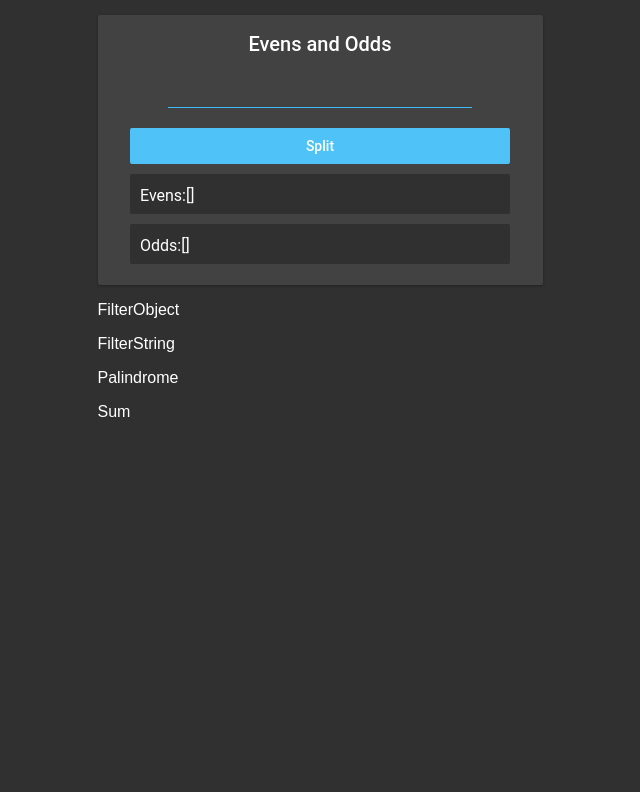
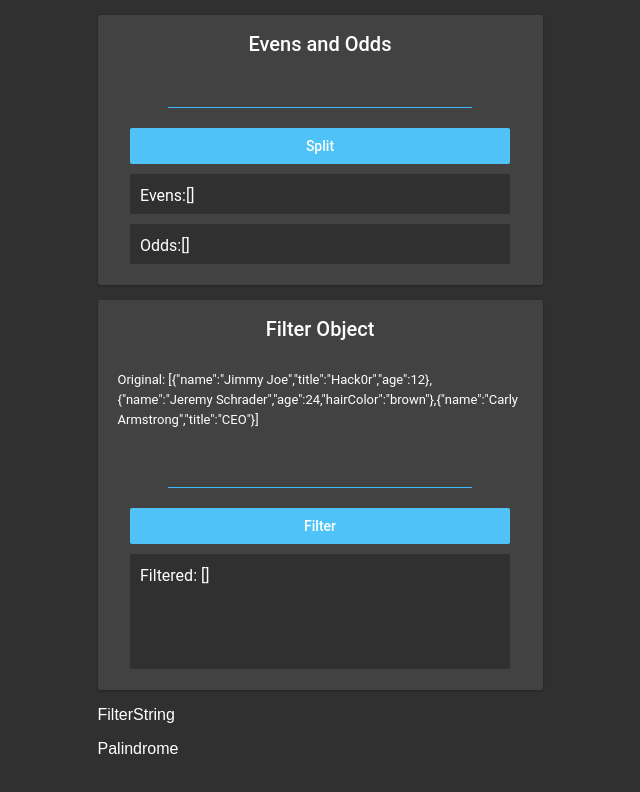
Before and after one commit to jerahmeelwilson/react-toy-problems, a React (Create React App) app: page / in a window 1280 px wide. Shown: the top 792 px of the page, without its empty margins (320-960 px from the left). Built offline with nearby package versions, Linux system fonts and the light colour scheme.

Commit message:
Completed Filter Object problem

```diff
--- a/src/components/Topics/EvenAndOdd.js
+++ b/src/components/Topics/EvenAndOdd.js
@@ -12,7 +12,6 @@ function EvenAndOdd() {
 
     function solveInput(event){
         event.preventDefault();
-        console.log("split")
         let nums = inputValue.split(',');
         let evens = [];
         let odds = [];
--- a/src/components/Topics/FilterObject.js
+++ b/src/components/Topics/FilterObject.js
@@ -1,14 +1,77 @@
-import React, { Component } from 'react';
+//import React, { Component } from 'react';
+import React, { useState} from 'react';
 
-// function EvenAndOdd() {
-//     return(<p>EvenAndOdd</p>)
+function FilterObject() {
+    const [inputValue, setInputValue] = useState("");
+    const [unFilteredArray, setUnfilteredArray] = useState (
+        [{ "name": "Jimmy Joe", "title": "Hack0r", "age": 12 }, { "name": "Jeremy Schrader", "age": 24, "hairColor": "brown" },{ "name": "Carly Armstrong", "title": "CEO" }]
+        )
+    const [filteredArray, setfilteredArray] = useState([]);
+
+    function handleInput(event){
+        setInputValue(event.target.value)
+    }
+    function solveInput(event){
+        event.preventDefault();
+        let filter = inputValue;
+        let filtered = unFilteredArray.filter((element) => {
+            return element.hasOwnProperty(filter);
+        })
+        setfilteredArray(filtered)
+        setInputValue("");
+    }
+
+    return (
+
+        <div className='puzzleBox filterObjectPB'>
+            <h4>Filter Object</h4>
+            <span className='puzzleText'>Original: {JSON.stringify(unFilteredArray)}</span>
+            <input value={inputValue}onChange={handleInput} className='inputLine'/>
+            <button onClick={solveInput}className='confirmationButton'>Filter</button>
+            <span className='resultsBox filterObjectRB'>Filtered: {JSON.stringify(filteredArray)}</span>
+        </div>)
+}
+
+// [ { "name": "Jimmy Joe", "title": "Hack0r", "age": 12 },
+//   { "name": "Jeremy Schrader", "age": 24, "hairColor": "brown" },
+//   { "name": "Carly Armstrong", "title": "CEO" } ]
+// class FilterObject extends Component{
+//     constructor(props){
+//         super(props)
+//         this.state = {
+//            unFilteredArray : [{ "name": "Jimmy Joe", "title": "Hack0r", "age": 12 },
+//            { "name": "Jeremy Schrader", "age": 24, "hairColor": "brown" },
+//            { "name": "Carly Armstrong", "title": "CEO" }],
+//            userInput : "",
+//            filteredArray : []
+//         }
+//         this.handleInput = this.handleInput.bind(this);
+//         this.solveInput = this.solveInput.bind(this);
+//     }
+
+//     handleInput(event){
+//         this.setState({userInput:event.target.value});
+//     }
+//     solveInput(event){
+//         event.preventDefault();
+//         let filter = this.state.userInput;
+//         let filtered = this.state.unFilteredArray.filter((element) => {
+//             return element.hasOwnProperty(filter);
+//         })
+//         this.setState({filteredArray:filtered});
+//     }
+
+//     render(){
+//         return (
+//             <div className='puzzleBox filterObjectPB'>
+//                 <h4>Filter Object</h4>
+//                 <span className='puzzleText'>Original: {JSON.stringify(this.state.unFilteredArray)}</span>
+//                 <input value={this.state.userInput}onChange={this.handleInput} className='inputLine'/>
+//                 <button onClick={this.solveInput}className='confirmationButton'>Filter</button>
+//                 <span className='resultsBox filterObjectRB'>Filtered: {JSON.stringify(this.state.filteredArray)}</span>
+//             </div>)
+//     }
 // }
-
-class FilterObject extends Component{
-    render(){
-        return(<p>FilterObject</p>)
-    }
-}
 
 
 export default FilterObject;
--- a/src/components/Topics/Sum.js
+++ b/src/components/Topics/Sum.js
@@ -1,14 +1,11 @@
-import React, { Component } from 'react';
+import React, { Component } from 'react'
 
-// function EvenAndOdd() {
-//     return(<p>EvenAndOdd</p>)
-// }
+export default class Sum extends Component {
+    render() {
+        return (
+            <div>
 
-class Sum extends Component{
-    render(){
-        return(<p>Sum</p>)
+            </div>
+        )
     }
 }
-
-
-export default Sum;
```
